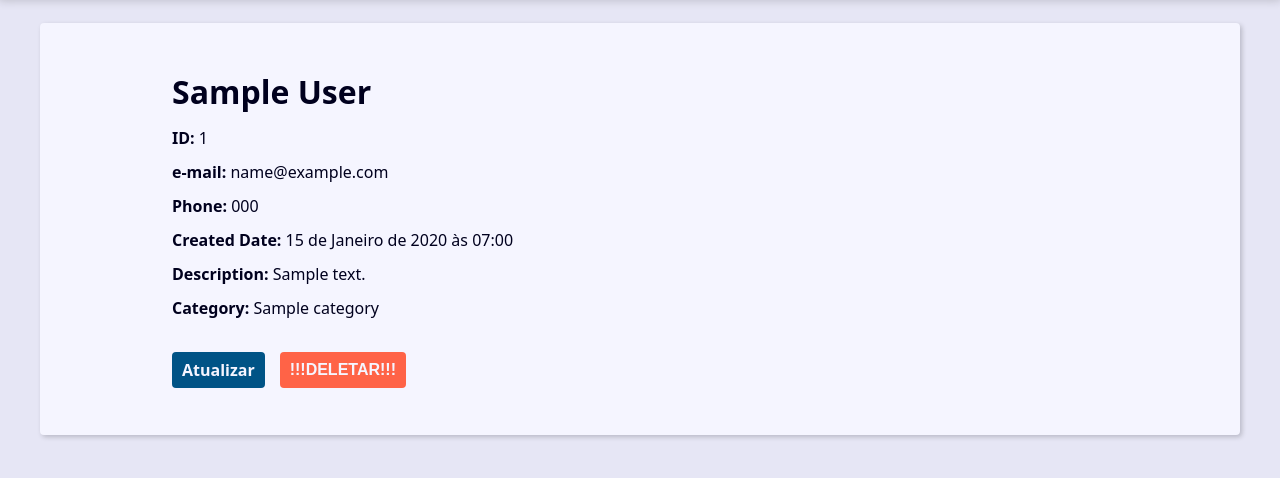
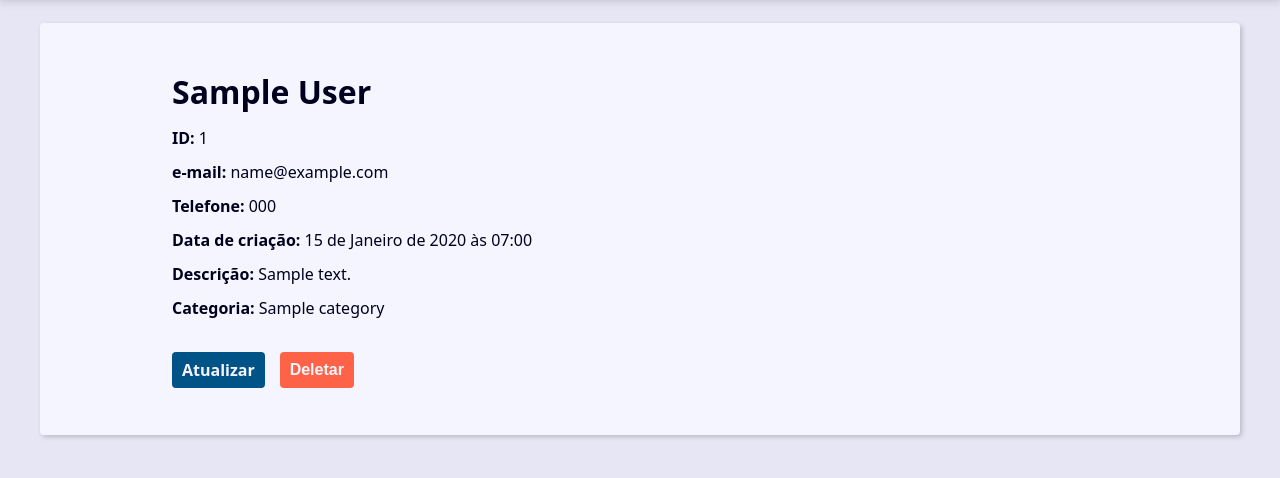
Before and after one commit to Samurai-Geo/agenda, a Django app: page /contact/1/detail/ in a window 1280 px wide. Shown: the part 246-724 px from the top of the page. Run offline with Django 5.2, Linux system fonts and the light colour scheme; tables that the repository leaves empty hold one stand-in row (values such as "Sample post").

Commit message:
criado pag delete

```diff
--- a/contact/models.py
+++ b/contact/models.py
@@ -36,7 +36,7 @@ class Contact(models.Model):
         Category,
         on_delete=models.SET_NULL,
         blank=True, null=True,
-        verbose_name='Categorai',
+        verbose_name='Categoria',
     )
     owner = models.ForeignKey(
         User,
--- a/contact/templates/contact/contact.html
+++ b/contact/templates/contact/contact.html
@@ -8,17 +8,24 @@
 
         <p><b>ID:</b> {{ contact.id }}</p>
         <p><b>e-mail:</b> {{ contact.email }}</p>
-        <p><b>Phone:</b> {{ contact.phone }}</p>
-        <p><b>Created Date:</b> {{ contact.created_date }}</p>
-        <p><b>Description:</b> {{ contact.description }}</p>
-        <p><b>Category:</b> {{ contact.category.name }}</p>
+        <p><b>Telefone:</b> {{ contact.phone }}</p>
+        <p><b>Data de criação:</b> {{ contact.created_date }}</p>
+        <p><b>Descrição:</b> {{ contact.description }}</p>
+        <p><b>Categoria:</b> {{ contact.category.name }}</p>
 
         <div class="contact-links">
             <a href="{% url 'contact:update' contact.id %}" class="btn btn-link">Atualizar</a>
 
-            <form action="" method="POST">
+            <form action="{% url "contact:delete" contact.id %}" method="POST">
                 {% csrf_token %}
-                <button class="btn btn-link btn-delete" type="submit">!!!DELETAR!!!</button>
+
+                {% if confirmation == 'no' %}
+                    <input type="hidden" name="confirmation" value='yes'>
+                    <button class="btn btn-link btn-delete" type="submit">CONFIRMA???</button>
+                {% else %}
+                    <button class="btn btn-link btn-delete" type="submit">Deletar</button>
+
+                {% endif %}
             </form>
         </div>
     </div>
--- a/contact/urls.py
+++ b/contact/urls.py
@@ -11,6 +11,7 @@ urlpatterns = [
     path('contact/<int:contact_id>/detail/', views.contact, name='contact'),
     path('contact/create/', views.create, name='create'),
     path('contact/<int:contact_id>/update/', views.update, name='update'),
+    path('contact/<int:contact_id>/delete/', views.delete, name='delete'),
 
     # contact (CRUD) Created, Read, Update, Delete
     # path('contact/<int:contact_id>/detail/', views.contact, name='contact'),
```
Also changed, not shown: contact/views/contact_forms.py (+21 -0 lines).
